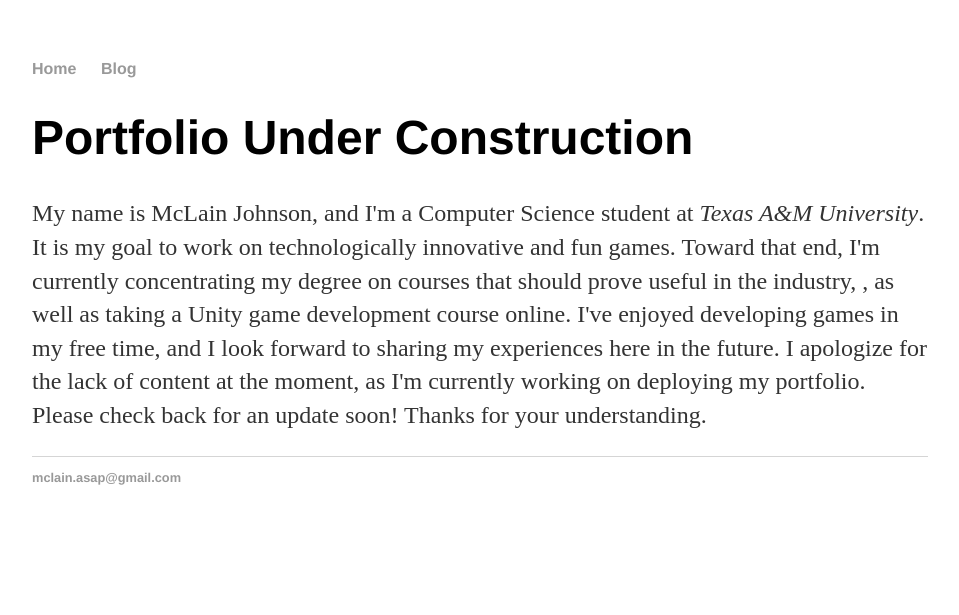
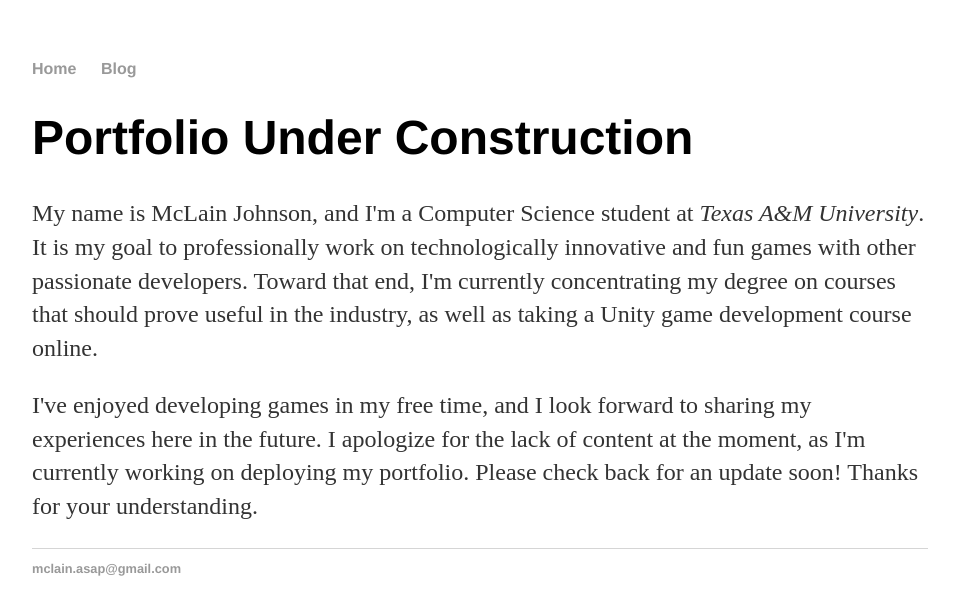
Before and after one commit to mclainj/mclainj.github.io, a Jekyll site: the page built from index.html, in a window 1280 px wide. Shown: the top 615 px of the page, without its empty margins (160-1119 px from the left). Built offline with Jekyll 4.4.1, drawn with Linux system fonts in a browser that asks for light colours.

Commit message:
Update index.html

```diff
--- a/index.html
+++ b/index.html
@@ -5,7 +5,8 @@ title: McLain Johnson
 <div class="blurb">
 	<h1>Portfolio Under Construction</h1>
 	<p>My name is McLain Johnson, and I'm a Computer Science student at <em>Texas A&M University</em>.
-		It is my goal to work on technologically innovative and fun games. Toward that end, I'm currently concentrating my degree on courses that should prove useful in the industry,
-		, as well as taking a Unity game development course online. I've enjoyed developing games in my free time, and I look forward to sharing my experiences here in the future.
+		It is my goal to professionally work on technologically innovative and fun games with other passionate developers. Toward that end, I'm currently concentrating my degree on courses that should prove useful in the industry,
+		 as well as taking a Unity game development course online. </p>
+	<p>I've enjoyed developing games in my free time, and I look forward to sharing my experiences here in the future.
 		I apologize for the lack of content at the moment, as I'm currently working on deploying my portfolio. Please check back for an update soon! Thanks for your understanding.</p>
 </div><!-- /.blurb -->
```
